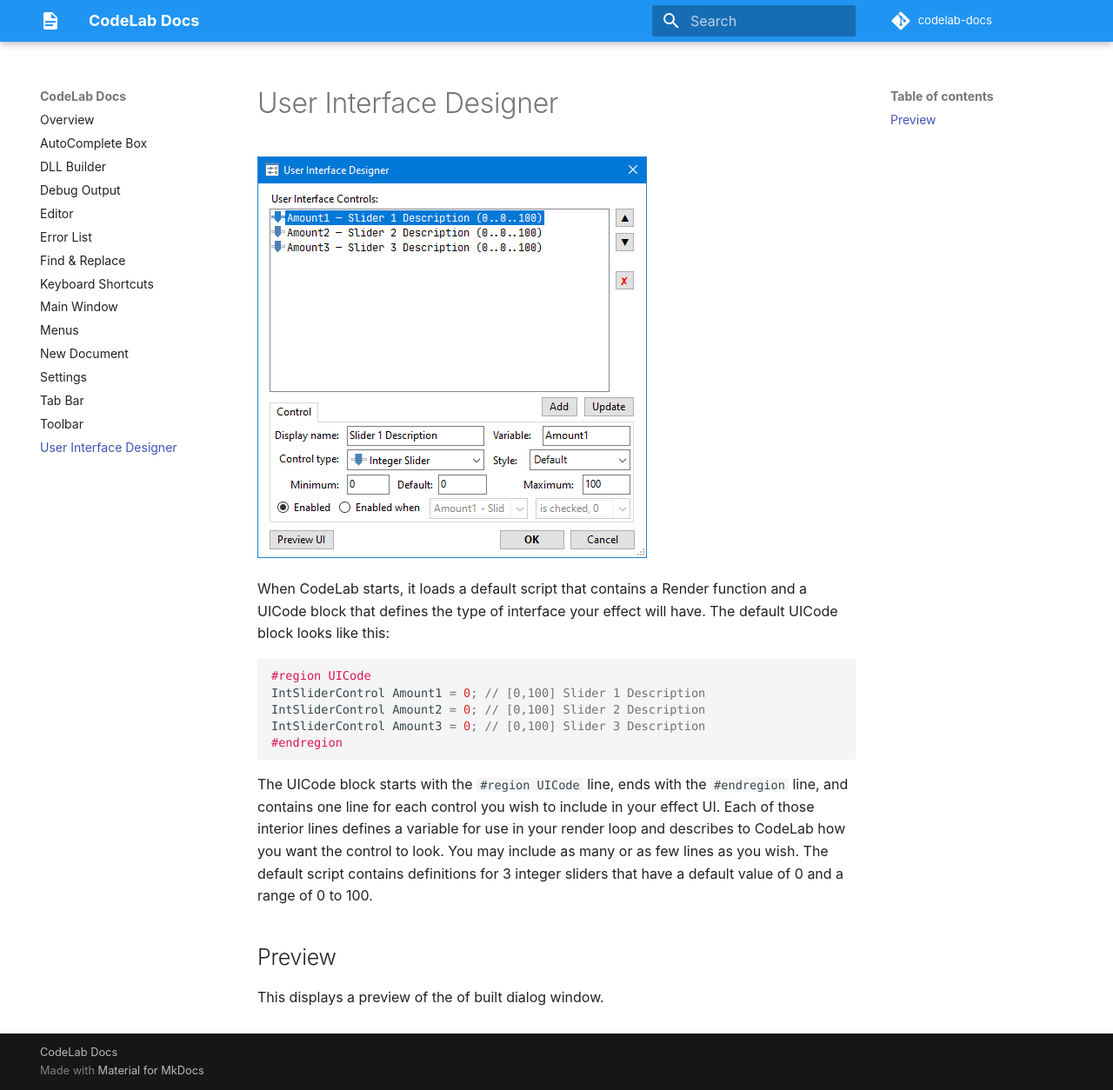
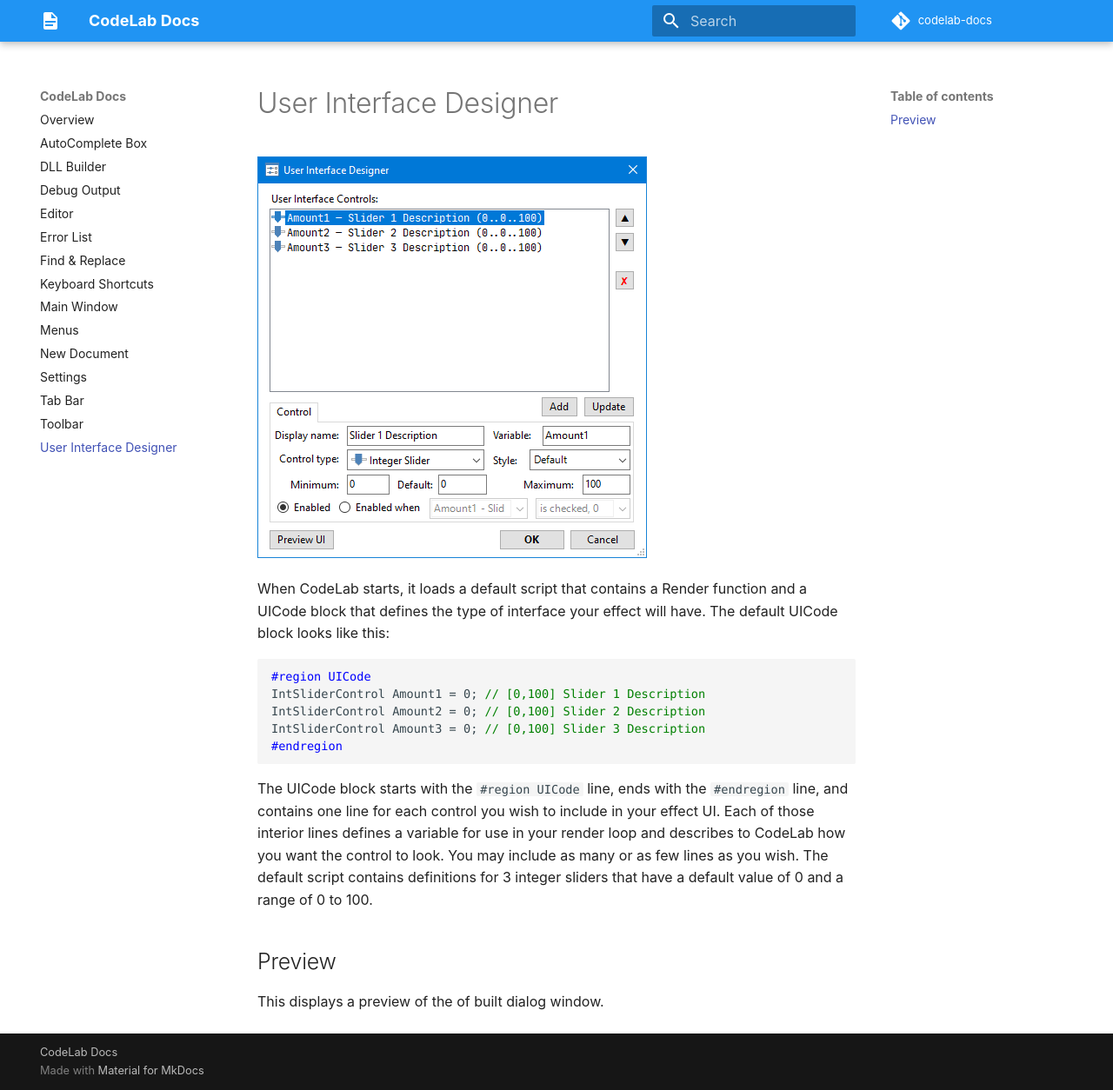
Before and after one commit to toehead2001/codelab-docs, an MkDocs documentation site: the page built from docs/ui-designer.md, in a window 1280 px wide and 1254 px high. Shown: the whole window at 87% size. Built offline with MkDocs 1.6.1 and Material for MkDocs 9.7.7, drawn with Linux system fonts in a browser that asks for light colours; comment, search, counter and statistics services are not loaded.

Commit message:
Use the vs style for code

```diff
--- a/mkdocs.yml
+++ b/mkdocs.yml
@@ -20,7 +20,8 @@
     - admonition
     - codehilite:
         guess_lang: false
-    - pymdownx.superfences
+        noclasses: true
+        pygments_style: vs
     - pymdownx.keys
     - toc:
         permalink: true
```
